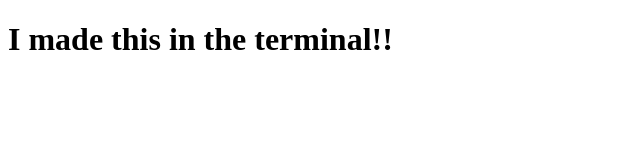
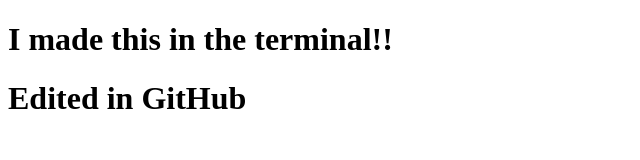
Before and after one commit to khaleohansana/terminal-only, a plain HTML site: page index.html in a window 1280 px wide. Shown: the whole page, without its empty margins (0-640 px from the left). Drawn offline with Linux system fonts and the light colour scheme.

Commit message:
Update index.html

```diff
--- a/index.html
+++ b/index.html
@@ -7,5 +7,6 @@
 	</head>
 	<body>
 		<h1>I made this in the terminal!!<h1>
+		Edited in GitHub
 	</body>
 </html>
```
